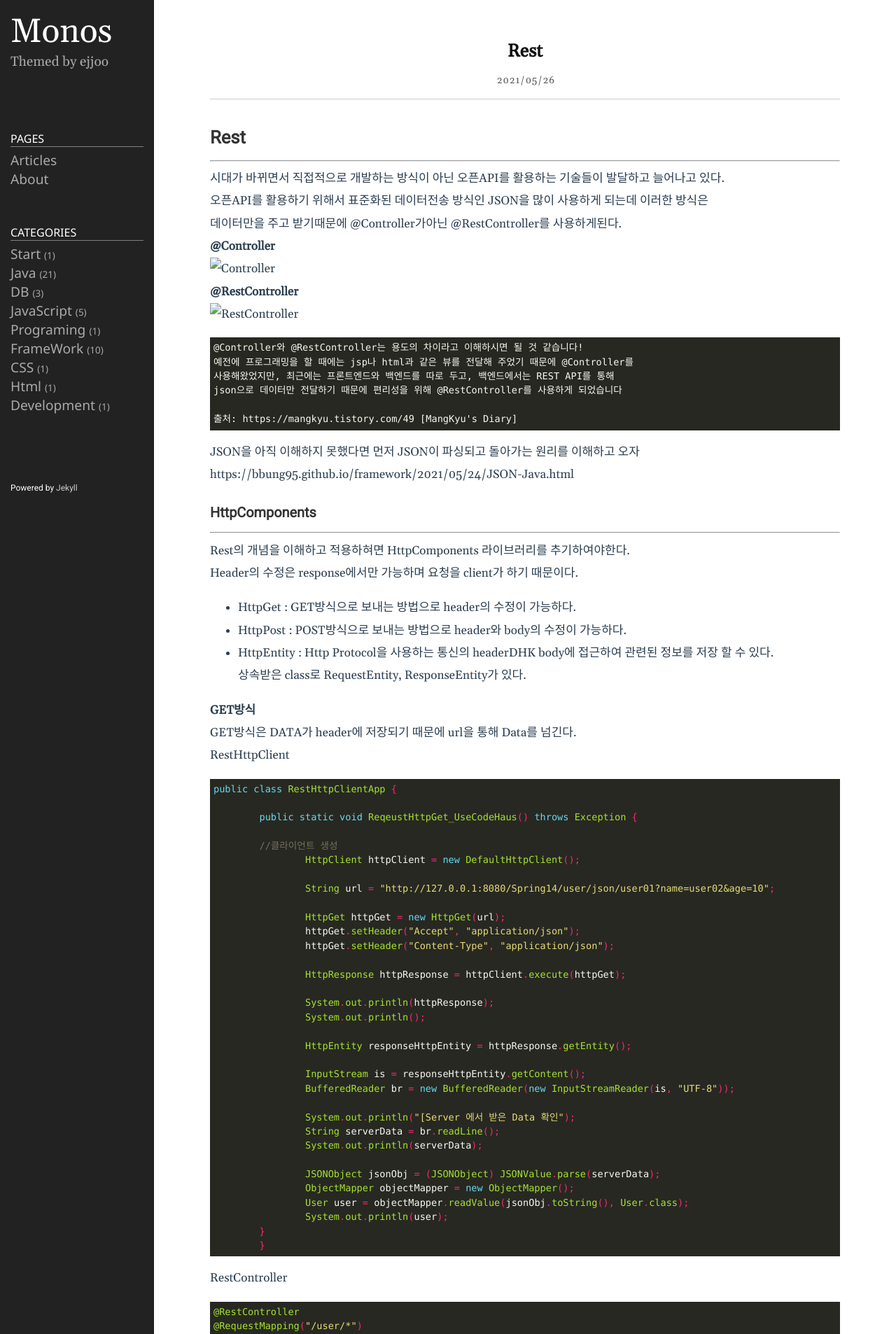
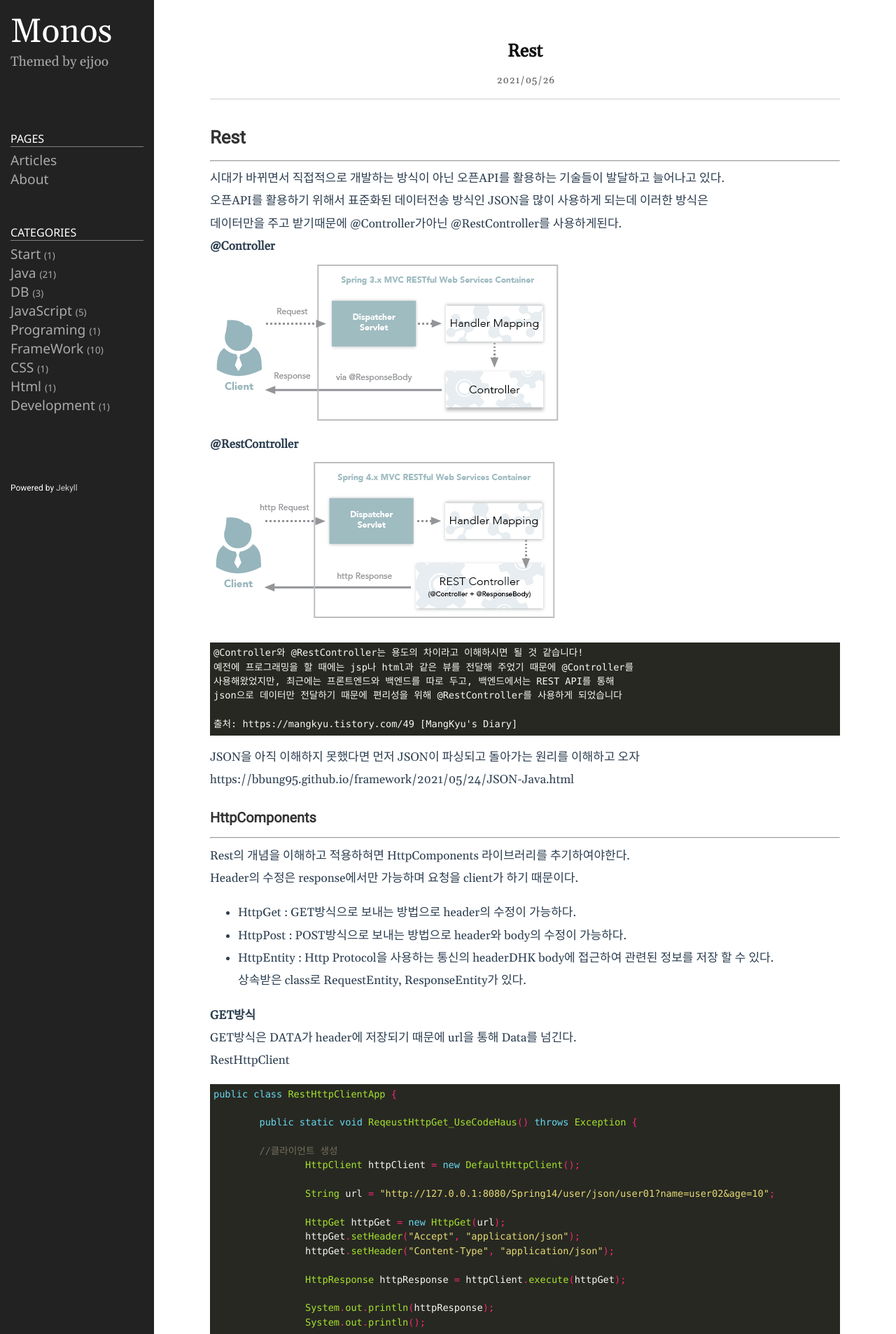
Before and after one commit to bbung95/bbung95.github.io, a Jekyll site: the page built from _posts/2021-05-26-RestHttp.md, in a window 1280 px wide. Shown: the top 1906 px of the page at 70% size. Built offline with Jekyll 4.4.1, drawn with Linux system fonts in a browser that asks for light colours.

Commit message:
2021-05-26
2차수정

```diff
--- a/_posts/2021-05-26-RestHttp.md
+++ b/_posts/2021-05-26-RestHttp.md
@@ -13,11 +13,11 @@ categories: FrameWork
 
 **@Controller**
 
-![Controller](../public/img/3.x-diagram-controller.png)
+![Controller](/public/img/3.x-diagram-controller.png)
 
 **@RestController**
 
-![RestController](../public/img/4.x-diagram-restcontroller.png)
+![RestController](/public/img/4.x-diagram-restcontroller.png)
 
     @Controller와 @RestController는 용도의 차이라고 이해하시면 될 것 같습니다!
     예전에 프로그래밍을 할 때에는 jsp나 html과 같은 뷰를 전달해 주었기 때문에 @Controller를
```
Also changed, not shown: _posts/2021-05-04-CSS.md (+1 -1 lines).
